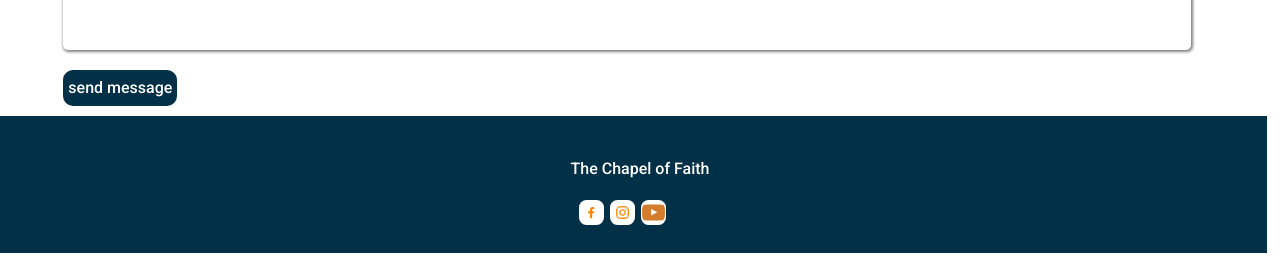
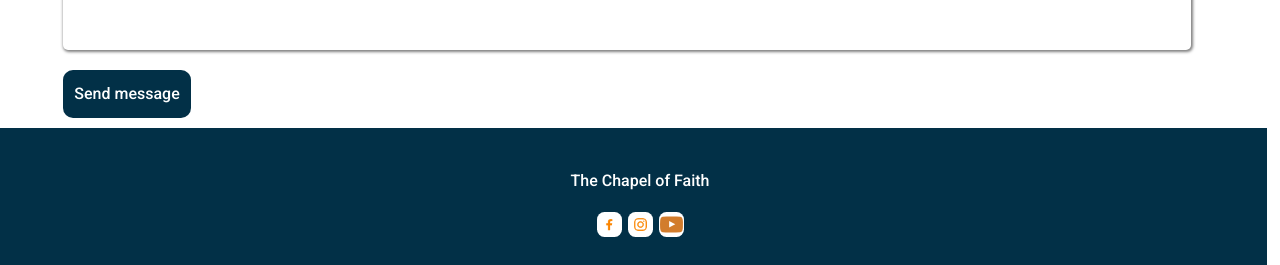
Before and after one commit to tosxin-456/Bethel-Teens, a React (Vite) app: page / in a window 1280 px wide. Shown: the part 1704-1969 px from the top of the page. Built offline with nearby package versions, Linux system fonts and the light colour scheme.

Commit message:
worked on the footer and removed the image

```diff
--- a/src/App.css
+++ b/src/App.css
@@ -259,7 +259,7 @@ margin-left:1.5rem ;
 font-weight: 500;
 }
 button{
-padding: 5px 5px;
+padding: 11px 11px;
 border: 0;
 background: #023047;
 color: white;
@@ -360,7 +360,6 @@ display: flex;
 width: fit-content;
 }
 .swiper img{
-max-height:18rem ;
 width: 100%;
 }
 .swiper-wrapper{
@@ -398,6 +397,13 @@ overflow-x: unset;
   margin-bottom: 10px;
   margin-top: 10px;
   /* border-radius: 50%; */
+}
+.footerName {
+  text-align: center;
+  width: fit-content;
+}
+.icons{
+  width: fit-content;
 }
 @media screen and (min-width:801px) and (max-width:995px) {
 .navbar{
@@ -511,7 +517,7 @@ position: relative;
   margin: 3px;
 }
 .footerNav{
-  width: 100vw;
+  width: 100%;
 }
 button{
   margin: 3% 5%;
--- a/src/pages/home/Home.jsx
+++ b/src/pages/home/Home.jsx
@@ -118,7 +118,7 @@ const Home = () => {
     <input type="text" className='message' placeholder='Enter Your Message Here...' />
    </form>
    <div className='btnDiv'>
-   <button id='btn'>send message</button>
+   <button id='btn'>Send message</button>
    </div>
    <footer className='footerNav'>
     <div>
```
